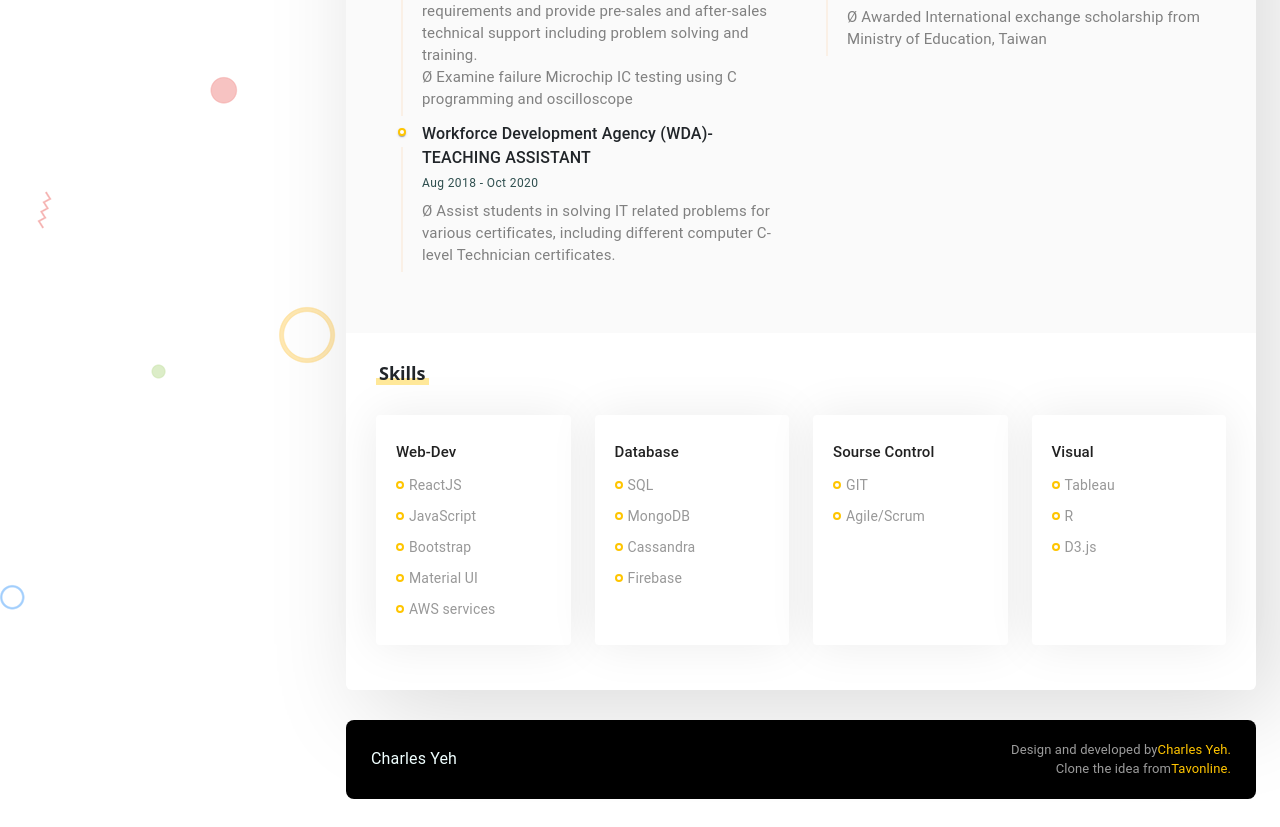
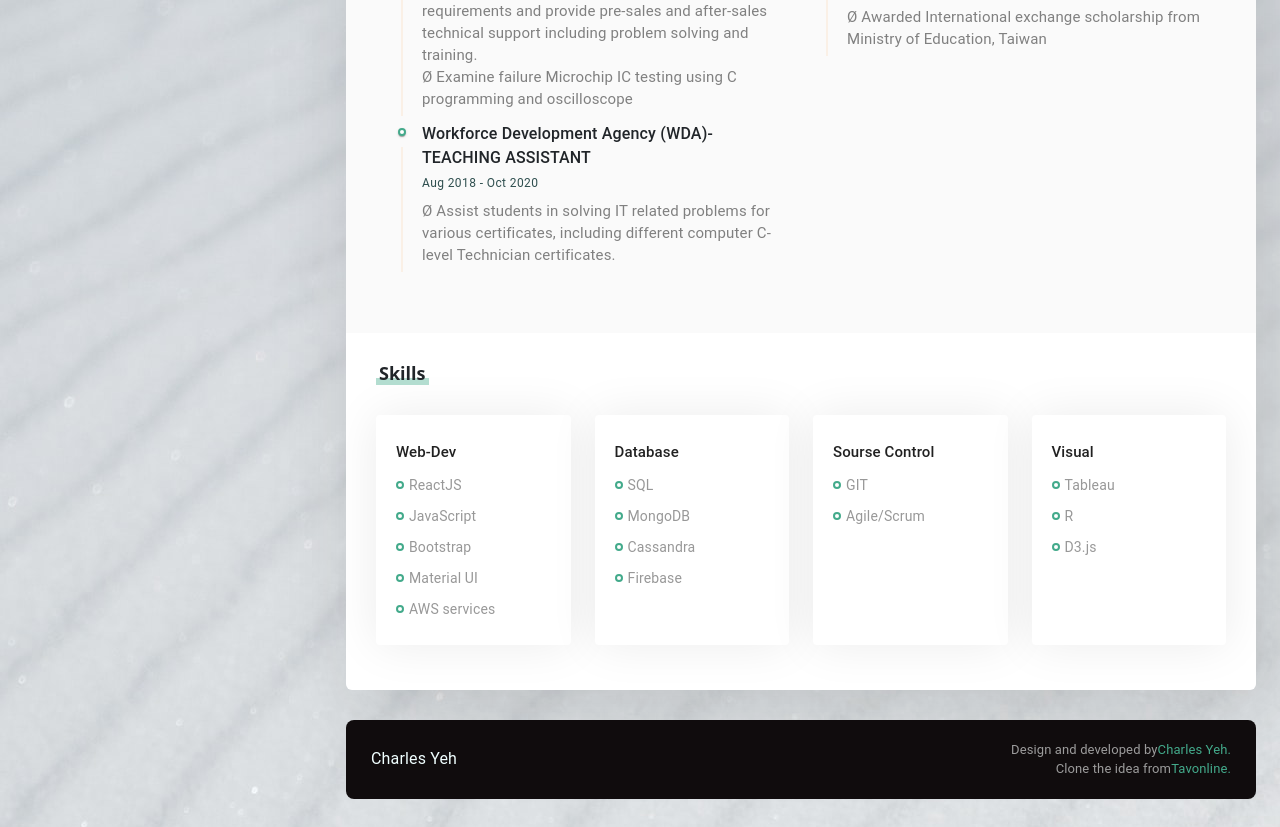
Before and after one commit to zyeh0001/Charles_CV, a React (Create React App) app: page / in a window 1280 px wide. Shown: the part 960-1787 px from the top of the page. Built offline with nearby package versions, Linux system fonts and the light colour scheme.

Commit message:
change theme color and bg

```diff
--- a/src/App.css
+++ b/src/App.css
@@ -1,5 +1,6 @@
 :root {
-  --theme-color: #ffc500;
+  /* --theme-color: #ffc500; */
+  --theme-color: #43aa8b;
 }
 .top_60 {
   margin-top: 60px !important;
--- a/src/Component/Footer/Footer.css
+++ b/src/Component/Footer/Footer.css
@@ -1,5 +1,5 @@
 .footer {
-  background-color: black;
+  background-color: #100c0d;
   color: azure;
   display: flex;
   flex-wrap: wrap;
--- a/src/index.css
+++ b/src/index.css
@@ -5,9 +5,11 @@ body {
     sans-serif;
   -webkit-font-smoothing: antialiased;
   -moz-osx-font-smoothing: grayscale;
-  background: #fafafa;
+  /* background: #fafafa; */
+  background: #e3dcd2;
   overflow-x: hidden;
-  background: url('./assets/images/bg.png');
+  /* background: url('./assets/images/bg.png'); */
+  background: url('./assets/images/blue_bg.jpg');
 }
 
 code {
```
Also changed, not shown: src/assets/images/blue_bg.jpg (added), 1 other file (tests, documents, lock files or other folders).
